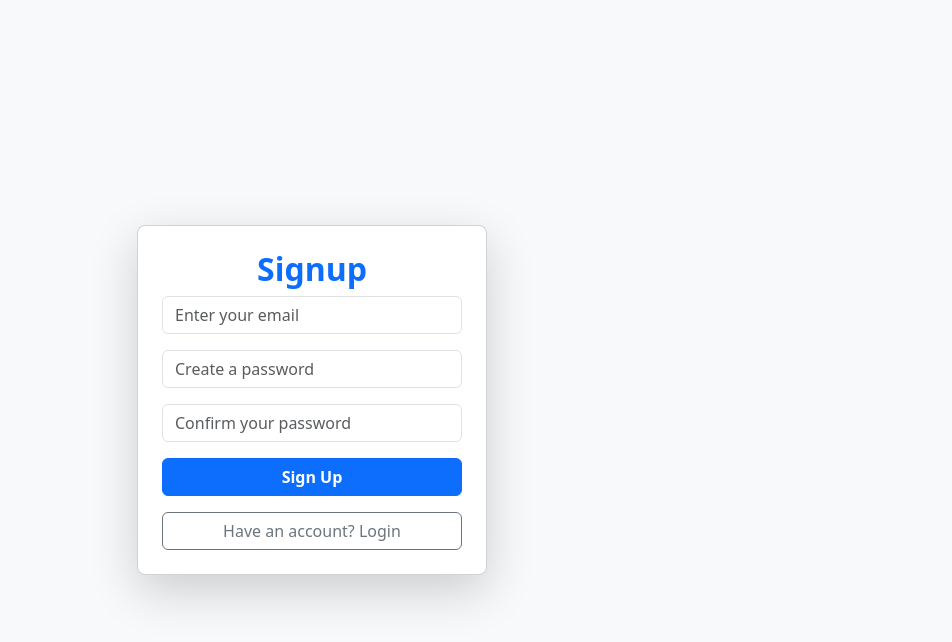
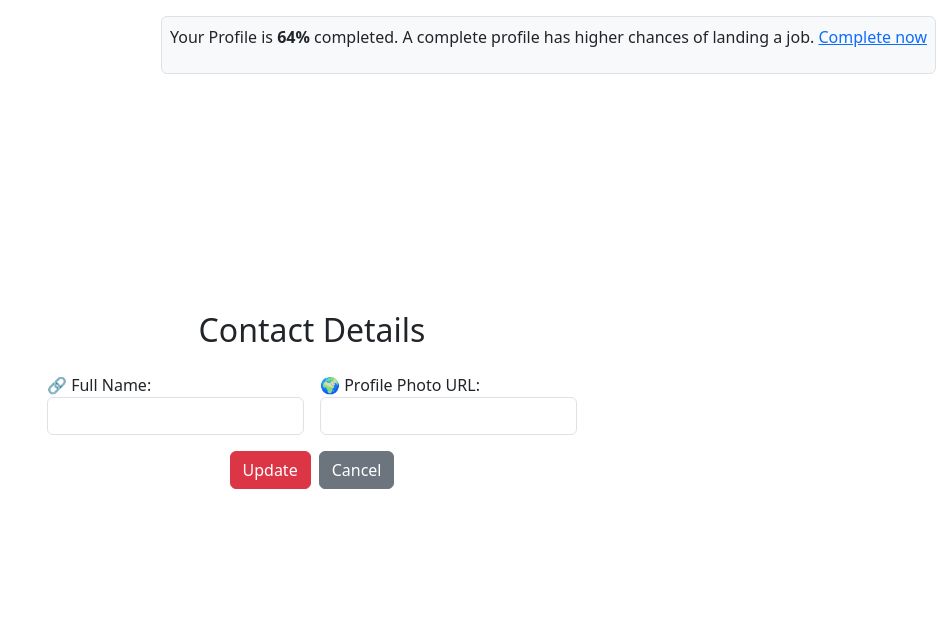
Before and after one commit to SonikaSahana/Expense-tracker-website-React, a React (Create React App) app in the folder my-expense-tracker/: page /profile in a window 1280 px wide. Shown: the top 642 px of the page, without its empty margins (328-1280 px from the left). Built offline with nearby package versions, Linux system fonts and the light colour scheme; no server answers.

Commit message:
complete profile

```diff
--- a/my-expense-tracker/src/App.js
+++ b/my-expense-tracker/src/App.js
@@ -1,13 +1,26 @@
 import React from "react";
 import "bootstrap/dist/css/bootstrap.min.css";
+import { BrowserRouter as Router, Routes, Route, Navigate } from "react-router-dom";
+import Signup from "./Signup";
+import Login from "./Login";
+import Welcome from "./Welcome";
+import Profile from "./Profile";
 
-import Signup from "./Signup";
 
 function App() {
   return (
-    <div>
-      <Signup />
-    </div>
+    <Router>
+      <Routes>
+        <Route path="/signup" element={<Signup />} />
+        <Route path="/login" element={<Login />} />
+        <Route
+          path="/welcome"
+          element={localStorage.getItem("token") ? <Welcome /> : <Navigate to="/login" />}
+        />
+         <Route path="/profile" element={<Profile />} />
+        <Route path="*" element={<Navigate to="/login" />} />
+      </Routes>
+    </Router>
   );
 }
 
--- /dev/null
+++ b/my-expense-tracker/src/Profile.js
@@ -0,0 +1,80 @@
+import React, { useState } from "react";
+import { getAuth, updateProfile } from "firebase/auth";
+import { useNavigate } from "react-router-dom";
+
+const Profile = () => {
+  const [name, setName] = useState("");
+  const [photoURL, setPhotoURL] = useState("");
+  const [error, setError] = useState("");
+  const [success, setSuccess] = useState(false);
+  const navigate = useNavigate();
+
+  const handleUpdate = async () => {
+    setError("");
+    setSuccess(false);
+    if (!name || !photoURL) {
+      setError("All fields are required!");
+      return;
+    }
+
+    try {
+      const auth = getAuth();
+      await updateProfile(auth.currentUser, {
+        displayName: name,
+        photoURL: photoURL,
+      });
+
+      setSuccess(true);
+      setTimeout(() => navigate("/welcome"), 2000);
+    } catch (err) {
+      setError("Failed to update profile. Try again!");
+    }
+  };
+
+  return (
+    <div className="d-flex flex-column align-items-center vh-100 justify-content-center">
+
+      <div className="position-absolute top-0 end-0 m-3 p-2 bg-light border rounded">
+        <p>Your Profile is <strong>64%</strong> completed. A complete profile has higher chances of landing a job. <a href="#">Complete now</a></p>
+      </div>
+
+
+      <h2 className="mb-4">Contact Details</h2>
+
+      {error && <p className="text-danger">{error}</p>}
+      {success && <p className="text-success">Profile updated successfully!</p>}
+
+      <div className="d-flex gap-3">
+
+        <div>
+          <label className="me-2">🔗 Full Name:</label>
+          <input
+            type="text"
+            className="form-control"
+            value={name}
+            onChange={(e) => setName(e.target.value)}
+          />
+        </div>
+
+
+        <div>
+          <label className="me-2">🌍 Profile Photo URL:</label>
+          <input
+            type="text"
+            className="form-control"
+            value={photoURL}
+            onChange={(e) => setPhotoURL(e.target.value)}
+          />
+        </div>
+      </div>
+
+
+      <div className="d-flex mt-3">
+        <button className="btn btn-danger me-2" onClick={handleUpdate}>Update</button>
+        <button className="btn btn-secondary" onClick={() => navigate("/welcome")}>Cancel</button>
+      </div>
+    </div>
+  );
+};
+
+export default Profile;
--- a/my-expense-tracker/src/Signup.js
+++ b/my-expense-tracker/src/Signup.js
@@ -1,6 +1,7 @@
 import React, { useState } from "react";
 import { createUserWithEmailAndPassword } from "firebase/auth";
 import { auth } from "./FirebaseConfig";
+import { useNavigate } from "react-router-dom";
 import "bootstrap/dist/css/bootstrap.min.css";
 
 const Signup = () => {
@@ -8,10 +9,13 @@ const Signup = () => {
   const [password, setPassword] = useState("");
   const [confirmPassword, setConfirmPassword] = useState("");
   const [error, setError] = useState("");
+  const [success, setSuccess] = useState(false);
+  const navigate = useNavigate();
 
   const handleSignup = async (e) => {
     e.preventDefault();
     setError("");
+    setSuccess(false);
 
     if (!email || !password || !confirmPassword) {
       setError("All fields are required!");
@@ -25,7 +29,20 @@ const Signup = () => {
 
     try {
       await createUserWithEmailAndPassword(auth, email, password);
-      console.log("User has successfully signed up.");
+
+
+      setSuccess(true);
+
+
+      setEmail("");
+      setPassword("");
+      setConfirmPassword("");
+
+
+      setTimeout(() => {
+        navigate("/login");
+      }, 2000);
+
     } catch (err) {
       setError(err.message);
     }
@@ -35,7 +52,12 @@ const Signup = () => {
     <div className="d-flex justify-content-center align-items-center vh-100 bg-light">
       <div className="card shadow-lg p-4 rounded-3" style={{ width: "350px" }}>
         <h2 className="text-center text-primary fw-bold">Signup</h2>
+
+
+        {success && <p className="text-success text-center fw-bold">Signup successful! Redirecting...</p>}
+
         {error && <p className="text-danger text-center">{error}</p>}
+
         <form onSubmit={handleSignup}>
           <div className="mb-3">
             <input
@@ -51,7 +73,7 @@ const Signup = () => {
             <input
               type="password"
               className="form-control"
-              placeholder="Create a password"
+              placeholder="Enter your password"
               value={password}
               onChange={(e) => setPassword(e.target.value)}
               required
@@ -61,7 +83,7 @@ const Signup = () => {
             <input
               type="password"
               className="form-control"
-              placeholder="Confirm your password"
+              placeholder="Confirm password"
               value={confirmPassword}
               onChange={(e) => setConfirmPassword(e.target.value)}
               required
@@ -71,11 +93,17 @@ const Signup = () => {
             Sign Up
           </button>
         </form>
-        <div className="text-center mt-3">
-          <button className="btn btn-outline-secondary w-100">
-            Have an account? Login
+
+
+        <p className="text-center mt-3">
+          Already have an account?{" "}
+          <button
+            className="btn btn-link p-0"
+            onClick={() => navigate("/login")}
+          >
+            Login
           </button>
-        </div>
+        </p>
       </div>
     </div>
   );
--- a/my-expense-tracker/src/Welcome.js
+++ b/my-expense-tracker/src/Welcome.js
@@ -0,0 +1,34 @@
+import React from "react";
+import { useNavigate } from "react-router-dom";
+import { auth } from "./FirebaseConfig";
+import { getAuth, onAuthStateChanged } from "firebase/auth";
+
+const Welcome = () => {
+  const navigate = useNavigate();
+  const [user, setUser] = useState(null);
+
+
+  useEffect(() => {
+    const authInstance = getAuth();
+    onAuthStateChanged(authInstance, (user) => {
+      if (user) {
+        setUser(user);
+      } else {
+        navigate("/login");
+      }
+    });
+  }, [navigate]);
+
+  return (
+    <div className="d-flex flex-column align-items-center vh-100 justify-content-center">
+      <h1>Welcome to expense tracker</h1>
+      <p className="text-danger">Your profile is incomplete!</p>
+      <button className="btn btn-primary" onClick={() => navigate("/profile")}>
+        Complete Profile
+      </button>
+    </div>
+  );
+};
+
+
+export default Welcome;
```
